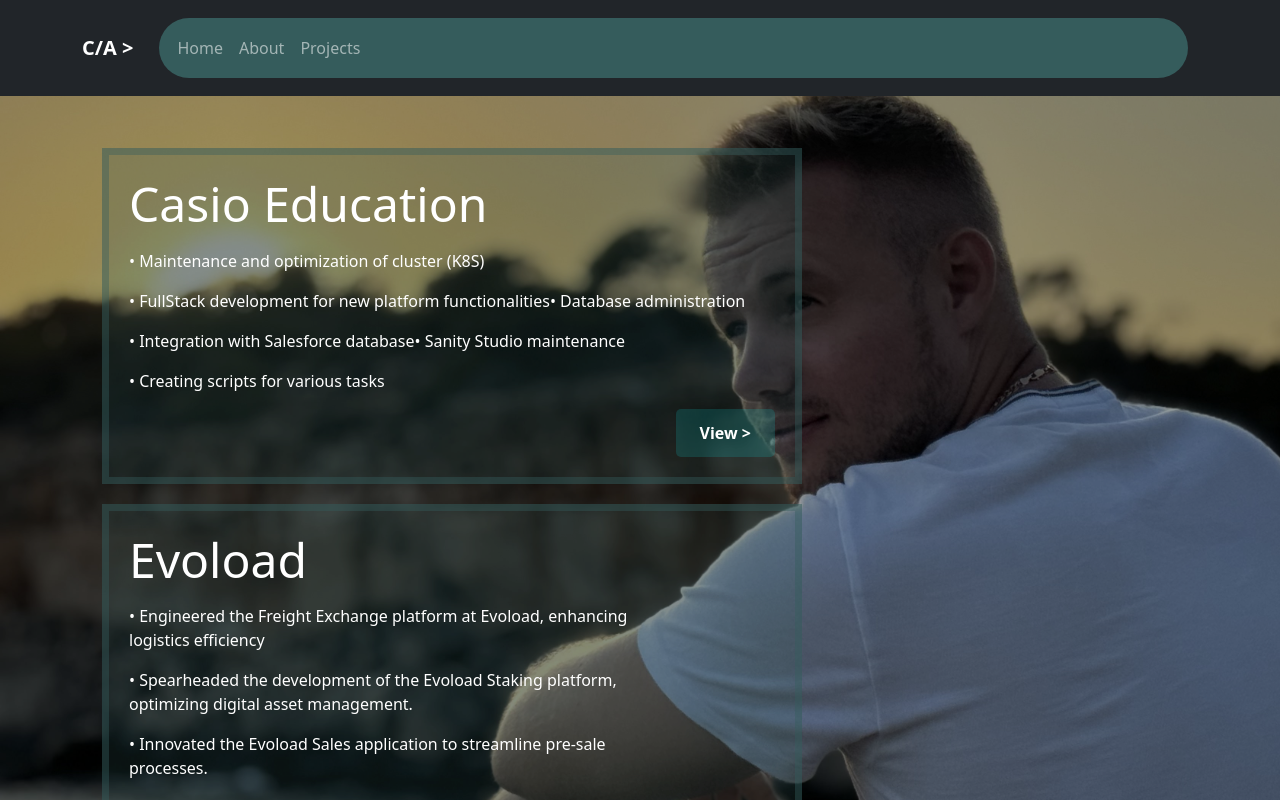
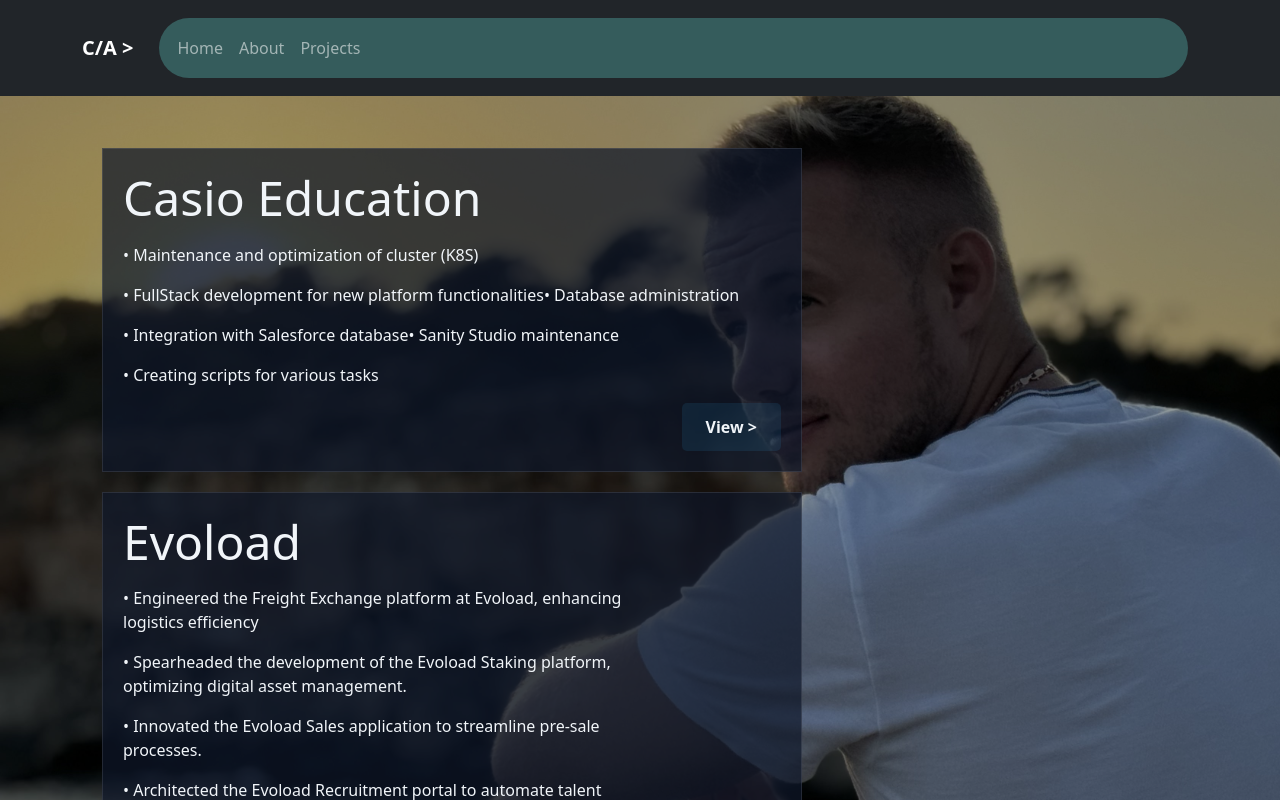
Before and after one commit to alexeic12/react-ts, a React (Vite) app: page /projects in a window 1280 px wide. Shown: the top 800 px of the page. Built offline with nearby package versions, Linux system fonts and the light colour scheme.

Commit message:
color adjustments

```diff
--- a/src/components/Layouts/MainLayout/MainLayout.module.scss
+++ b/src/components/Layouts/MainLayout/MainLayout.module.scss
@@ -12,10 +12,10 @@
 .navLink {
   color: #ffffff;
   border-radius: 50px;
+  padding: 10px;
 
   &:hover {
     color: black !important;
-    padding: 10px;
     background-color: aqua;
   }
 }
--- a/src/pages/About/About.module.scss
+++ b/src/pages/About/About.module.scss
@@ -1,4 +1,3 @@
-/* Home.module.scss */
 @use "../../saas//breackpoints.scss" as *;
 
 .container {
@@ -7,7 +6,7 @@
   display: flex;
   align-items: center;
   justify-content: flex-start;
-  color: #fff;
+  color: #f1f5f9; // light text
   padding-left: 0rem;
   padding-right: 10rem;
 }
@@ -17,86 +16,82 @@
   z-index: 1;
   text-align: left;
   max-width: 700px;
-  width: 100%; // optional, allows full-width if needed
+  width: 100%;
+  background-color: rgba(15, 23, 42, 0.7); // semi-transparent dark
+  padding: 2rem;
+  border-radius: 10px;
+  border: 1px solid rgba(255, 255, 255, 0.1);
+  box-shadow: 0 10px 30px rgba(0, 0, 0, 0.3);
 }
 
 .title {
   font-size: 3rem;
   margin-bottom: 1rem;
 
-  // Responsive adjustments for phone landscape
   @include respond-to(mobileLanscape) {
-    font-size: 1rem;
+    font-size: 1.5rem;
     margin-bottom: 0.5rem;
-    text-align: left;
   }
 
-  // Responsive adjustments for phone
   @include respond-to(mobile) {
-    font-size: 1rem;
+    font-size: 1.2rem;
     margin-bottom: 0.5rem;
-    text-align: left;
   }
 }
 
 .subtitle {
   font-size: 1rem;
   margin-bottom: 2rem;
-  text-align: left;
 
-  // Responsive adjustments for phone landscape
   @include respond-to(mobileLanscape) {
+    font-size: 0.8rem;
+    margin-bottom: 1rem;
+  }
+
+  @include respond-to(mobile) {
     font-size: 0.7rem;
     margin-bottom: 1rem;
-    text-align: left;
-  }
-
-  // Responsive adjustments for phone
-  @include respond-to(mobile) {
-    font-size: 0.5rem;
-    margin-bottom: 1rem;
-    text-align: left;
   }
 }
 
 .buttons {
   display: flex;
   gap: 1rem;
-  justify-content: left;
+  justify-content: flex-start;
 
-  // Responsive adjustments for phone landscape
   @include respond-to(mobileLanscape) {
     gap: 1rem;
   }
-  // Responsive adjustments for phone
+
   @include respond-to(mobile) {
     gap: 0.5rem;
   }
-}
 
-.buttons button {
-  background-color: #ffffffcc;
+  button {
+    background-color: rgba(56, 189, 248, 0.1); // soft cyan
+    color: #f1f5f9;
     border: none;
-  color: #333;
     padding: 0.75rem 1.5rem;
     border-radius: 5px;
     cursor: pointer;
     font-weight: bold;
     transition: background-color 0.3s;
-  // Responsive adjustments for phone landscape
+
     @include respond-to(mobileLanscape) {
       font-size: 0.75rem;
       padding: 0.25rem 0.5rem;
       border-radius: 2px;
     }
-  // Responsive adjustments for phone
+
     @include respond-to(mobile) {
       font-size: 0.75rem;
       padding: 0.25rem 0.5rem;
       border-radius: 2px;
     }
+
+    &:hover {
+      background-color: #14b8a6;
+      color: #fff;
     }
-
-.buttons button:hover {
-  background-color: aqua;
   }
+}
--- a/src/pages/Home/Home.module.scss
+++ b/src/pages/Home/Home.module.scss
@@ -1,5 +1,16 @@
 /* Home.module.scss */
 @use "../../saas//breackpoints.scss" as *;
+
+@keyframes fadeSlideUp {
+  0% {
+    opacity: 0;
+    transform: translateY(20px);
+  }
+  100% {
+    opacity: 1;
+    transform: translateY(0);
+  }
+}
 
 .container {
   position: relative;
@@ -7,7 +18,7 @@
   display: flex;
   align-items: center;
   justify-content: flex-start;
-  color: #fff;
+  color: #f1f5f9; // off-white text color for consistency
   padding-left: 0rem;
   padding-right: 10rem;
 }
@@ -23,6 +34,7 @@
 .title {
   font-size: 3rem;
   margin-bottom: 1rem;
+  animation: fadeSlideUp 0.8s ease forwards;
 
   // Responsive adjustments for phone landscape
   @include respond-to(mobileLanscape) {
@@ -42,6 +54,7 @@
 .subtitle {
   font-size: 1rem;
   margin-bottom: 2rem;
+  animation: fadeSlideUp 0.8s ease forwards;
 
   // Responsive adjustments for phone landscape
   @include respond-to(mobileLanscape) {
@@ -66,22 +79,25 @@
   // Responsive adjustments for phone landscape
   @include respond-to(mobileLanscape) {
     gap: 1rem;
+    justify-content: left;
   }
   // Responsive adjustments for phone
   @include respond-to(mobile) {
     gap: 0.5rem;
+    justify-content: left;
   }
 }
 
 .buttons button {
-  background-color: #ffffffcc;
+  background-color: rgba(56, 189, 248, 0.1); // soft blue bg
   border: none;
-  color: #333;
+  color: #f1f5f9; // off-white text
   padding: 0.75rem 1.5rem;
   border-radius: 5px;
   cursor: pointer;
   font-weight: bold;
   transition: background-color 0.3s;
+
   // Responsive adjustments for phone landscape
   @include respond-to(mobileLanscape) {
     font-size: 0.75rem;
@@ -97,5 +113,6 @@
 }
 
 .buttons button:hover {
-  background-color: aqua;
+  background-color: #14b8a6; // teal hover bg
+  color: #fff;
 }
--- a/src/pages/Projects/Projects.module.scss
+++ b/src/pages/Projects/Projects.module.scss
@@ -7,7 +7,7 @@
   display: inline-block;
   align-items: center;
   justify-content: flex-start;
-  color: #fff;
+  color: #f1f5f9; // off-white for readability
   padding-left: 0rem;
   padding-right: 10rem;
 }
@@ -17,11 +17,11 @@
   z-index: 1;
   text-align: left;
   max-width: 700px;
-  width: 100%; // optional, allows full-width if needed
-  border: 7px solid rgb(53, 92, 92, 0.4);
+  width: 100%; //Full screen
+  background-color: rgba(15, 23, 42, 0.7);
+  border: 1px solid rgba(255, 255, 255, 0.1);
   margin: 20px;
   padding: 20px;
-  background-color: rgb(53, 92, 92, 0.2);
 }
 
 .title {
@@ -52,9 +52,14 @@
     font-size: 0.75rem;
     padding-left: 50px;
     margin-left: 20px;
-    color: #00ffff;
+    color: #38bdf8;
+    font-weight: 600;
     text-decoration: solid;
-    font-weight: bold;
+
+    &:hover {
+      color: #14b8a6;
+      text-decoration: underline;
+    }
   }
 
   .linkWrapper a {
@@ -112,9 +117,9 @@
 }
 
 .buttonsCenter button {
-  background-color: #ffffffcc;
+  background-color: rgba(56, 189, 248, 0.1); // soft blue background
+  color: #f1f5f9;
   border: none;
-  color: #333;
   padding: 0.75rem 1.5rem;
   border-radius: 5px;
   cursor: pointer;
@@ -135,10 +140,9 @@
 }
 
 .buttons button {
-  background-color: rgba(17, 189, 189, 0.2);
-
+  background-color: rgba(56, 189, 248, 0.1); // soft blue background
+  color: #f1f5f9;
   border: none;
-  color: white;
   padding: 0.75rem 1.5rem;
   border-radius: 5px;
   cursor: pointer;
@@ -158,12 +162,8 @@
   }
 }
 
-.buttons button:hover {
-  background-color: aqua;
-  color: black;
+.buttons button:hover,
+.buttonsCenter button:hover {
+  background-color: #14b8a6;
+  color: #fff;
 }
-
-.buttonsCenter button:hover {
-  background-color: aqua;
-  color: black;
-}
```
Also changed, not shown: src/pages/Projects/Projects.tsx (+1 -7 lines). Lines whose indentation alone changed are shown as unchanged.
